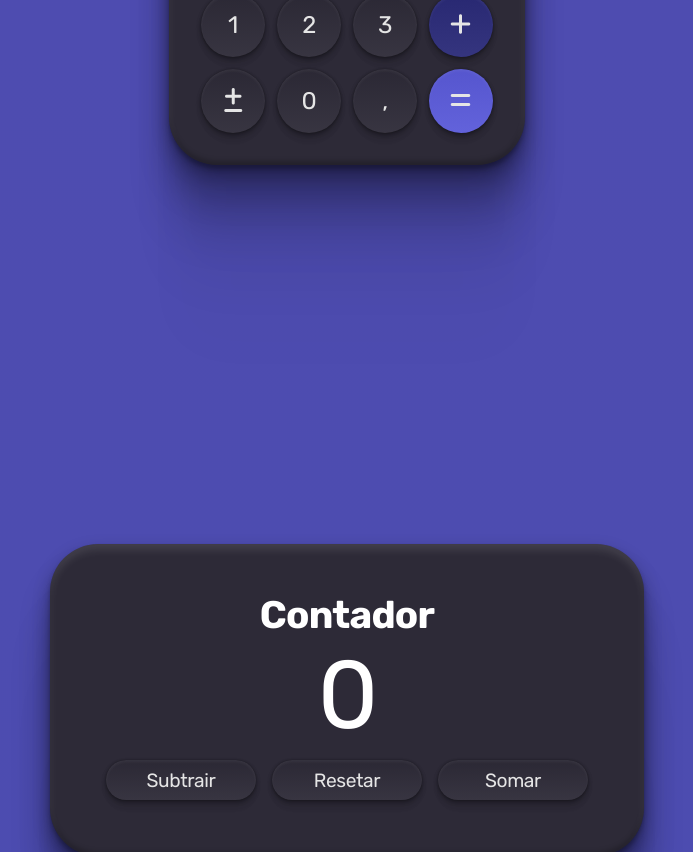
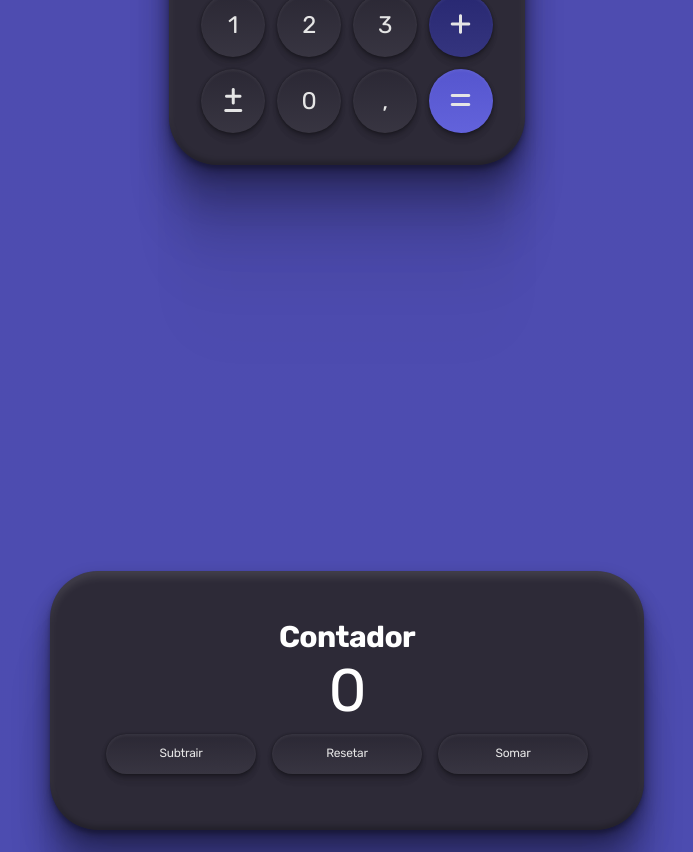
Before and after one commit to DaviGF02/Portfolio, a Vue app: page / in a window 1280 px wide. Shown: the part 500-1352 px from the top of the page, without its empty margins (293-986 px from the left). Built offline with nearby package versions, Linux system fonts and the light colour scheme.

Commit message:
add functions in counter

```diff
--- a/src/App.vue
+++ b/src/App.vue
@@ -18,8 +18,12 @@ import Counter from './components/Counter.vue'
   font-family: $fontFamily;
   letter-spacing: -0.02em;
 }
+:root {
+  font-size: 62.5%;
+}
 
 body {
   background: $bgMain;
+  font-size: 1.6rem;
 }
 </style>
--- a/src/components/Calculator.vue
+++ b/src/components/Calculator.vue
@@ -58,7 +58,7 @@ export default {
 
       #last-calc {
         text-align: right;
-        font-size: 20px;
+        font-size: 2.0rem;
         line-height: 140%;
         color: $darkGray;
       }
@@ -69,7 +69,7 @@ export default {
         justify-content: space-between;
 
         span {
-          font-size: 36px;
+          font-size: 3.6rem;
           line-height: 140%;
           color: $envelopeWhite;
         }
@@ -97,7 +97,7 @@ export default {
         background: $darkGrayButton;
         @include buttonShadow;
         border-radius: 999px;
-        font-size: 24px;
+        font-size: 2.4rem;
         line-height: 28px;
         color: $envelopeWhite;
         cursor: pointer;
--- a/src/components/Counter.vue
+++ b/src/components/Counter.vue
@@ -2,11 +2,19 @@
   <div id="appCounter">
     <div id="counter">
       <span id="titleCounter">Contador</span>
-      <span id="count">0</span>
+      <div v-if="count < 0">
+        <span class="countMinus" id="count">{{ count }}</span>
+      </div>
+      <div v-else-if="count > 0">
+        <span class="countPlus" id="count">{{ count }}</span>
+      </div>
+      <div v-else>
+        <span id="count">{{ count }}</span>
+      </div>
       <div class="counterButtons">
-        <button class="btn decrease">Subtrair</button>
-        <button class="btn reset">Resetar</button>
-        <button class="btn increase">Somar</button>
+        <button @click="countMinus" class="btn decrease">Subtrair</button>
+        <button @click="countReset" class="btn reset">Resetar</button>
+        <button @click="countPlus" class="btn increase">Somar</button>
       </div>
     </div>
   </div>
@@ -15,6 +23,25 @@
 <script>
 export default {
   name: 'Counter',
+  data () {
+    return {
+      count : 0,
+    }
+  },
+
+  methods: {
+    countPlus () {
+      this.count++;
+    },
+
+    countMinus () {
+      this.count--;
+    },
+
+    countReset () {
+      this.count = 0;
+    }
+  }
 }
 </script>
 
@@ -56,6 +83,13 @@ export default {
         @include commonHoverBlue;
       }
     }
+
+    .countPlus{
+      color: $limeade;
+    }
+    .countMinus{
+      color: $errorColor;
+    }
   }
 }
 </style>
```
